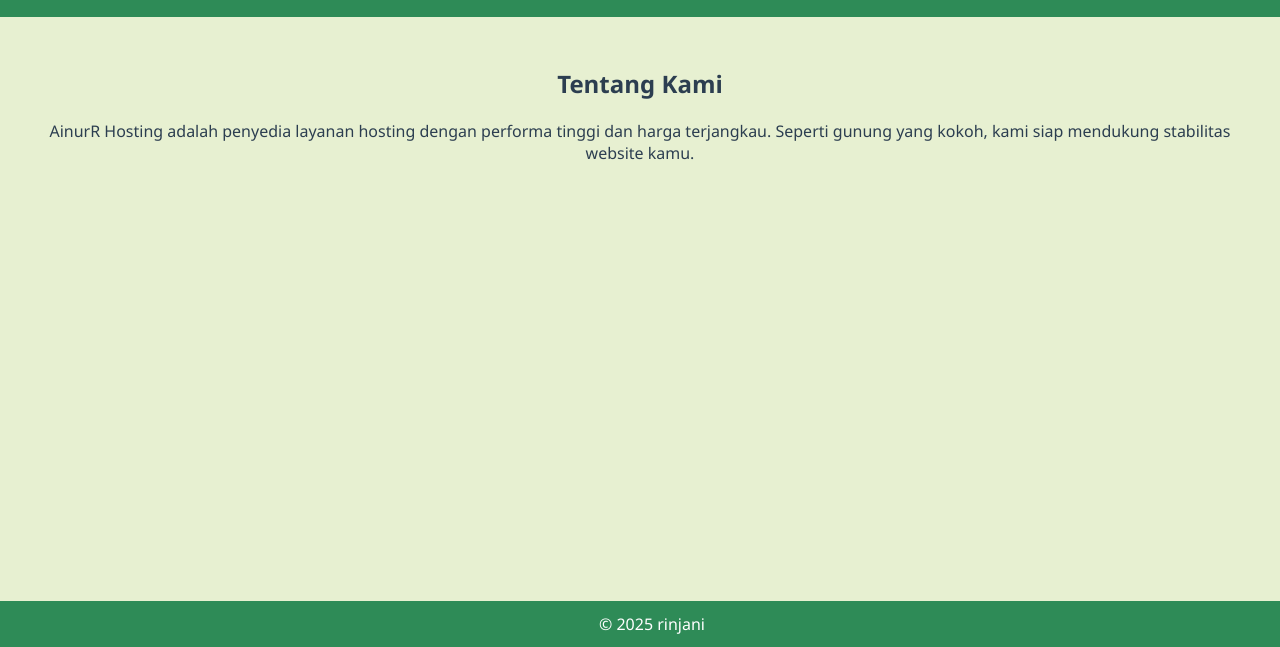
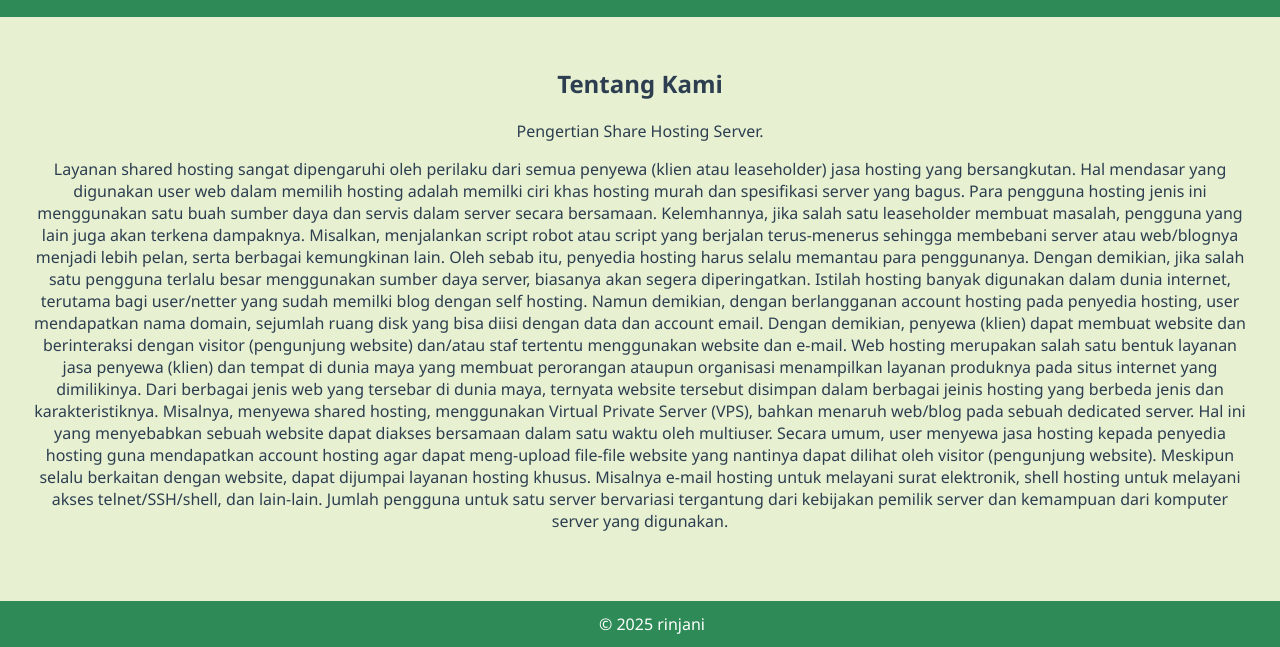
Before and after one commit to ainurr11/belajar_hosting, a plain HTML site: page tentang.html in a window 1280 px wide. Shown: the part 153-800 px from the top of the page. Drawn offline with Linux system fonts and the light colour scheme.

Commit message:
Update tentang.html

```diff
--- a/tentang.html
+++ b/tentang.html
@@ -14,14 +14,23 @@
       <a href="index.html">Beranda</a>
       <a href="layanan.html">Layanan</a>
       <a href="kontak.html">Kontak</a>
-      <a href="about.html" class="active">Tentang</a>
+      <a href="tentang.html" class="active">Tentang</a>
     </nav>
   </header>
 
   <main>
     <section>
       <h2>Tentang Kami</h2>
-      <p>AinurR Hosting adalah penyedia layanan hosting dengan performa tinggi dan harga terjangkau. Seperti gunung yang kokoh, kami siap mendukung stabilitas website kamu.</p>
+      <p> Pengertian Share Hosting Server.</p>
+      <p>Layanan shared hosting sangat dipengaruhi oleh perilaku dari semua penyewa (klien atau leaseholder) jasa hosting yang bersangkutan. Hal mendasar yang digunakan user web dalam memilih hosting adalah memilki ciri khas hosting murah dan spesifikasi server yang bagus.
+Para pengguna hosting jenis ini menggunakan satu buah sumber daya dan servis dalam server secara bersamaan. Kelemhannya, jika salah satu leaseholder membuat masalah, pengguna yang lain juga akan terkena dampaknya.
+Misalkan, menjalankan script robot atau script yang berjalan terus-menerus sehingga membebani server atau web/blognya menjadi lebih pelan, serta berbagai kemungkinan lain. Oleh sebab itu, penyedia hosting harus selalu memantau para penggunanya.
+Dengan demikian, jika salah satu pengguna terlalu besar menggunakan sumber daya server, biasanya akan segera diperingatkan.
+Istilah hosting banyak digunakan dalam dunia internet, terutama bagi user/netter yang sudah memilki blog dengan self hosting. Namun demikian, dengan berlangganan account hosting pada penyedia hosting, user mendapatkan nama domain, sejumlah ruang disk yang bisa diisi dengan data dan account email.
+Dengan demikian, penyewa (klien) dapat membuat website dan berinteraksi dengan visitor (pengunjung website) dan/atau staf tertentu menggunakan website dan e-mail. Web hosting merupakan salah satu bentuk layanan jasa penyewa (klien) dan tempat di dunia maya yang membuat perorangan ataupun organisasi menampilkan layanan produknya pada situs internet yang dimilikinya.
+Dari berbagai jenis web yang tersebar di dunia maya, ternyata website tersebut disimpan dalam berbagai jeinis hosting yang berbeda jenis dan karakteristiknya. Misalnya, menyewa shared hosting, menggunakan Virtual Private Server (VPS), bahkan menaruh web/blog pada sebuah dedicated server. Hal ini yang menyebabkan sebuah website dapat diakses bersamaan dalam satu waktu oleh multiuser.
+Secara umum, user menyewa jasa hosting kepada penyedia hosting guna mendapatkan account hosting agar dapat meng-upload file-file website yang nantinya dapat dilihat oleh visitor (pengunjung website). Meskipun selalu berkaitan dengan website, dapat dijumpai layanan hosting khusus. Misalnya e-mail hosting untuk melayani surat elektronik, shell hosting untuk melayani akses telnet/SSH/shell, dan lain-lain. Jumlah pengguna untuk satu server bervariasi tergantung dari kebijakan pemilik server dan kemampuan dari komputer server yang digunakan.
+      </p>
     </section>
   </main>
 
```
